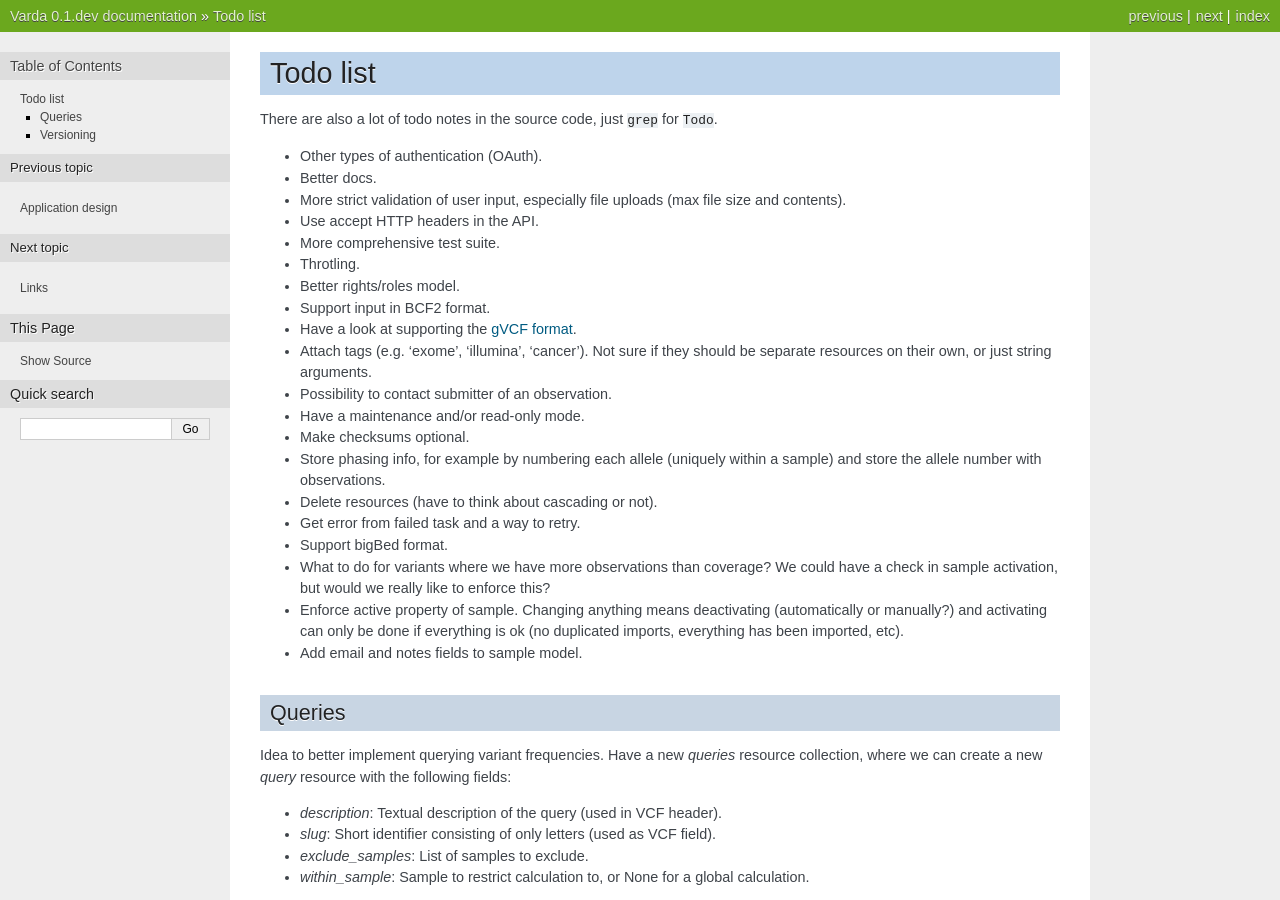
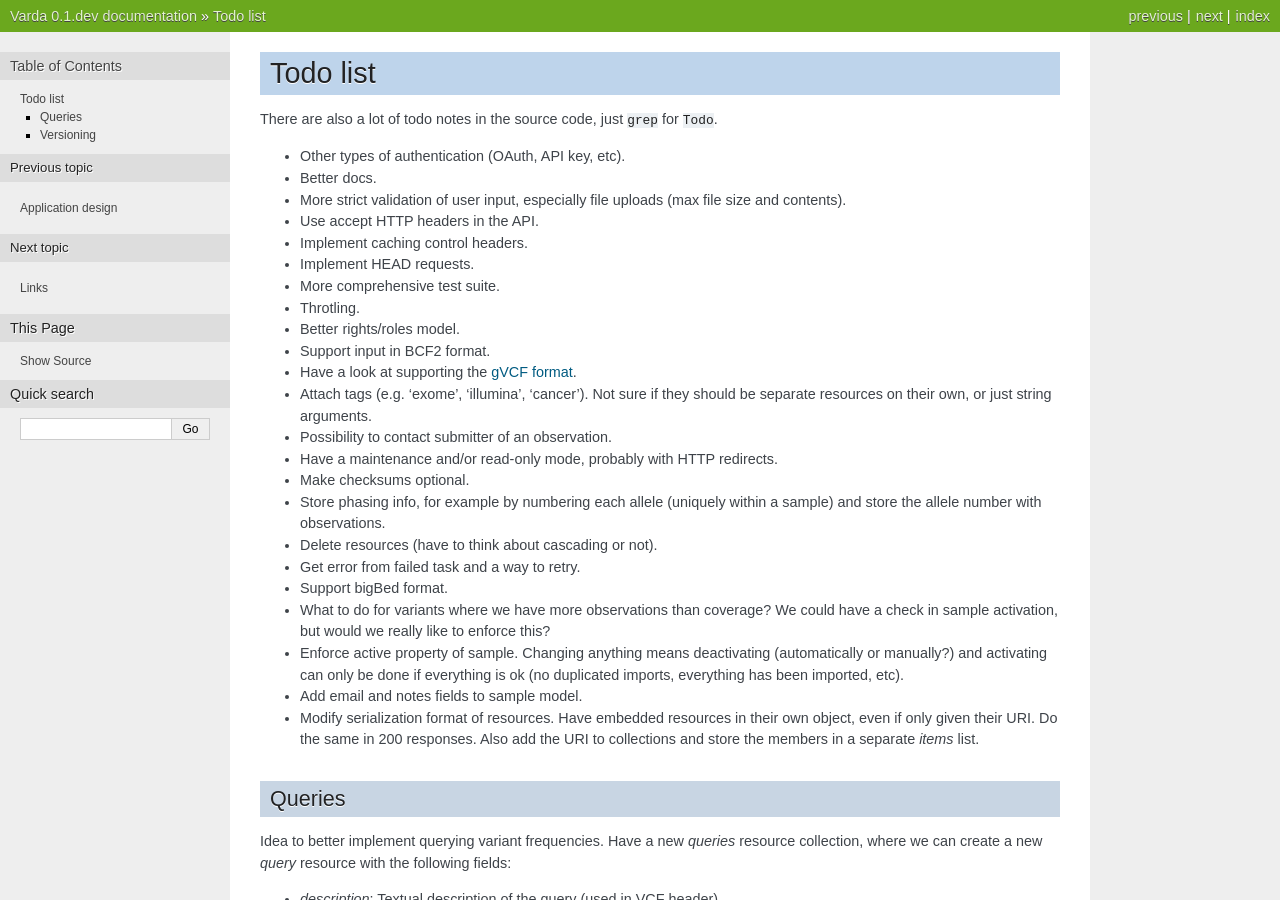
Before and after one commit to varda/varda, a Sphinx documentation site: the page built from doc/todo.rst, in a window 1280 px wide and 900 px high. Built offline with Sphinx 7.4.7, drawn with Linux system fonts in a browser that asks for light colours; pages that are not in the unit, such as notebooks, are missing from menus.

Commit message:
Todo notes

```diff
--- a/doc/links.rst
+++ b/doc/links.rst
@@ -28,3 +28,4 @@ Some links to hopefully relevant resources on the web.
 * `Correctly use HTTP verbs <http://news.ycombinator.com/item?id=3514668>`_
 * `Thoughts on RESTful API Design <https://restful-api-design.readthedocs.org/en/latest/>`_
 * `Developing RESTful Web APIs with Python, Flask and MongoDB <http://www.slideshare.net/nicolaiarocci/developing-restful-web-apis-with-python-flask-and-mongodb>`_
+* `Design Beautiful REST + JSON APIs <http://www.slideshare.net/stormpath/rest-jsonapis>`_
--- a/doc/todo.rst
+++ b/doc/todo.rst
@@ -4,11 +4,13 @@ Todo list
 There are also a lot of todo notes in the source code, just ``grep`` for
 ``Todo``.
 
-* Other types of authentication (OAuth).
+* Other types of authentication (OAuth, API key, etc).
 * Better docs.
 * More strict validation of user input, especially file uploads (max file size
   and contents).
 * Use accept HTTP headers in the API.
+* Implement caching control headers.
+* Implement HEAD requests.
 * More comprehensive test suite.
 * Throtling.
 * Better rights/roles model.
@@ -17,7 +19,7 @@ There are also a lot of todo notes in the source code, just ``grep`` for
 * Attach tags (e.g. 'exome', 'illumina', 'cancer'). Not sure if they should be
   separate resources on their own, or just string arguments.
 * Possibility to contact submitter of an observation.
-* Have a maintenance and/or read-only mode.
+* Have a maintenance and/or read-only mode, probably with HTTP redirects.
 * Make checksums optional.
 * Store phasing info, for example by numbering each allele (uniquely within a
   sample) and store the allele number with observations.
@@ -31,6 +33,9 @@ There are also a lot of todo notes in the source code, just ``grep`` for
   (automatically or manually?) and activating can only be done if everything
   is ok (no duplicated imports, everything has been imported, etc).
 * Add email and notes fields to sample model.
+* Modify serialization format of resources. Have embedded resources in their
+  own object, even if only given their URI. Do the same in 200 responses. Also
+  add the URI to collections and store the members in a separate `items` list.
 
 
 Queries
```
